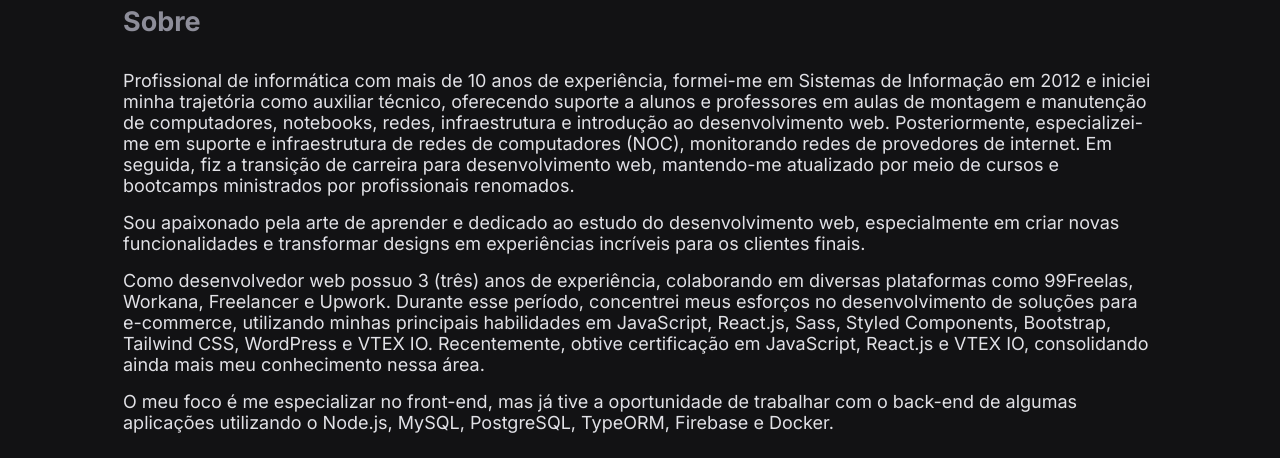
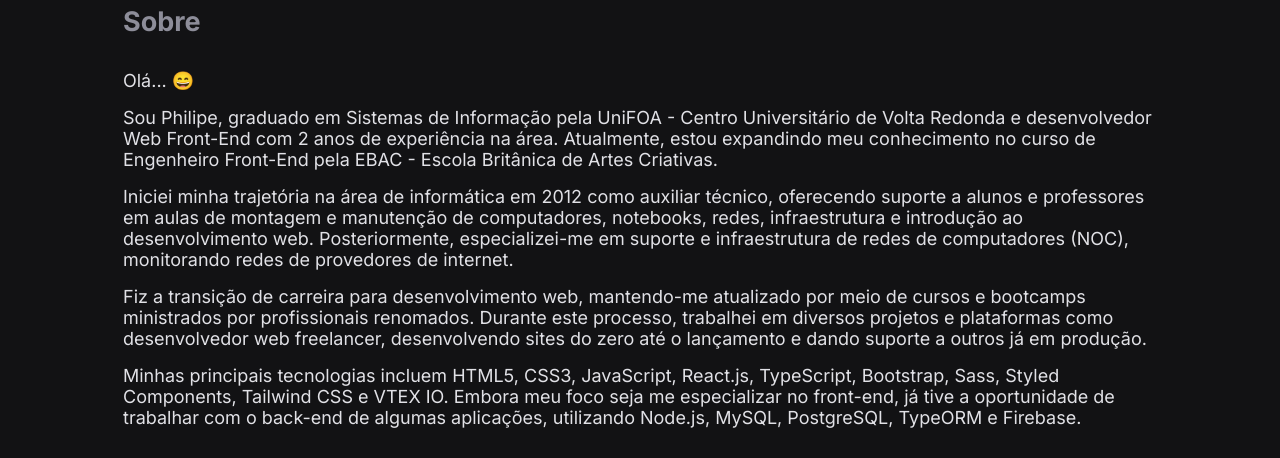
Before and after one commit to philipef-dev/philipef-dev-portfolio, a React (Vite) app: page / in a window 1280 px wide. Shown: the part 471-929 px from the top of the page. Built offline with nearby package versions, Linux system fonts and the light colour scheme; grey boxes are pictures that could not be loaded.

Commit message:
Feat: About - ok

```diff
--- a/src/App.jsx
+++ b/src/App.jsx
@@ -216,16 +216,19 @@
 
         <Section id="about" title="Sobre" setActiveSection={setActiveSection}>
           <p>
-            Profissional de informática com mais de 10 anos de experiência, formei-me em Sistemas de Informação em 2012 e iniciei minha trajetória como auxiliar técnico, oferecendo suporte a alunos e professores em aulas de montagem e manutenção de computadores, notebooks, redes, infraestrutura e introdução ao desenvolvimento web. Posteriormente, especializei-me em suporte e infraestrutura de redes de computadores (NOC), monitorando redes de provedores de internet. Em seguida, fiz a transição de carreira para desenvolvimento web, mantendo-me atualizado por meio de cursos e bootcamps ministrados por profissionais renomados.
+            Olá... 😄
           </p>
           <p>
-            Sou apaixonado pela arte de aprender e dedicado ao estudo do desenvolvimento web, especialmente em criar novas funcionalidades e transformar designs em experiências incríveis para os clientes finais.
+            Sou Philipe, graduado em Sistemas de Informação pela UniFOA - Centro Universitário de Volta Redonda e desenvolvedor Web Front-End com 2 anos de experiência na área. Atualmente, estou expandindo meu conhecimento no curso de Engenheiro Front-End pela EBAC - Escola Britânica de Artes Criativas.
           </p>
           <p>
-            Como desenvolvedor web possuo 3 (três) anos de experiência, colaborando em diversas plataformas como 99Freelas, Workana, Freelancer e Upwork. Durante esse período, concentrei meus esforços no desenvolvimento de soluções para e-commerce, utilizando minhas principais habilidades em JavaScript, React.js, Sass, Styled Components, Bootstrap, Tailwind CSS, WordPress e VTEX IO. Recentemente, obtive certificação em JavaScript, React.js e VTEX IO, consolidando ainda mais meu conhecimento nessa área.
+            Iniciei minha trajetória na área de informática em 2012 como auxiliar técnico, oferecendo suporte a alunos e professores em aulas de montagem e manutenção de computadores, notebooks, redes, infraestrutura e introdução ao desenvolvimento web. Posteriormente, especializei-me em suporte e infraestrutura de redes de computadores (NOC), monitorando redes de provedores de internet.
           </p>
           <p>
-            O meu foco é me especializar no front-end, mas já tive a oportunidade de trabalhar com o back-end de algumas aplicações utilizando o Node.js, MySQL, PostgreSQL, TypeORM, Firebase e Docker.
+            Fiz a transição de carreira para desenvolvimento web, mantendo-me atualizado por meio de cursos e bootcamps ministrados por profissionais renomados. Durante este processo, trabalhei em diversos projetos e plataformas como desenvolvedor web freelancer, desenvolvendo sites do zero até o lançamento e dando suporte a outros já em produção.
+          </p>
+          <p>
+            Minhas principais tecnologias incluem HTML5, CSS3, JavaScript, React.js, TypeScript, Bootstrap, Sass, Styled Components, Tailwind CSS e VTEX IO. Embora meu foco seja me especializar no front-end, já tive a oportunidade de trabalhar com o back-end de algumas aplicações, utilizando Node.js, MySQL, PostgreSQL, TypeORM e Firebase.
           </p>
           <Skills>
             {skillsData.map((skill, index) => (
```
